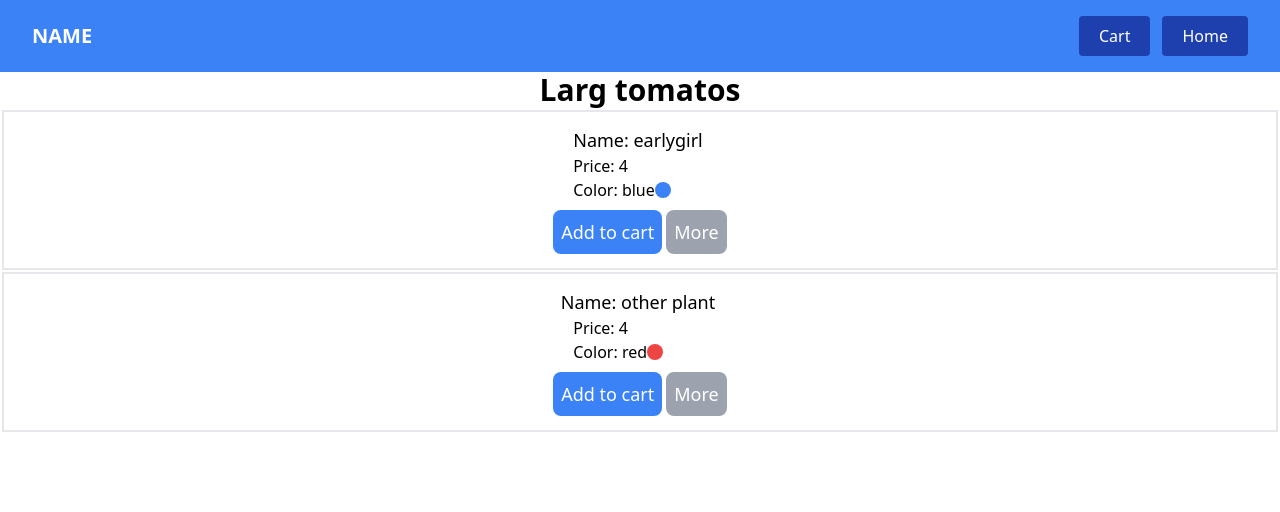
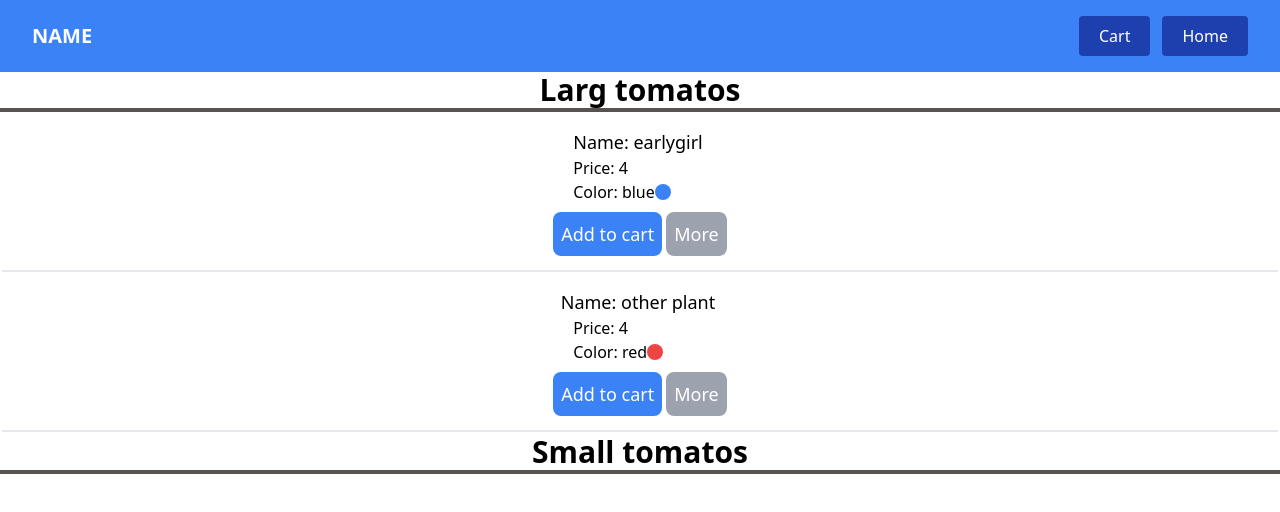
Before and after one commit to isaiahmartin847/farm-web, a Next.js app: page / in a window 1280 px wide. Shown: the top 512 px of the page. Built offline with nearby package versions, Linux system fonts and the light colour scheme.

Commit message:
added the title component

```diff
--- a/src/app/components/list.js
+++ b/src/app/components/list.js
@@ -47,6 +47,7 @@ export default function List () {
                     < PlantList key={item.id} {...item} cart={cart} setCart={setCart}/>
                 )
             })}
+            <Title title={"Small tomatos"}></Title>
 
         </>
     )
--- a/src/app/components/plat-list.js
+++ b/src/app/components/plat-list.js
@@ -22,7 +22,7 @@ export default function PlantList ({name, id, price, url, color, colorCode, cart
 
 
     return (
-        <div className="border-2  m-0.5 flex flex-col justify-center items-center">
+        <div className="border-b-2 m-0.5 flex flex-col justify-center items-center">
             <div  className="m-0.5 p-3">
                 <h1  className="mr-1 text-lg text-center" >Name: {name}</h1>
                 <ul  className="ml-5 pb-2">
--- a/src/app/components/title.js
+++ b/src/app/components/title.js
@@ -3,7 +3,8 @@
 
 export default function Title({title}) {
     return (
-
-        <h1 className="text-center font-bold text-3xl">{title}</h1>
+        <>
+            <h1 className="border-b-4 border-stone-600 text-center font-bold text-3xl">{title}</h1>
+        </>
     )
 }
```
